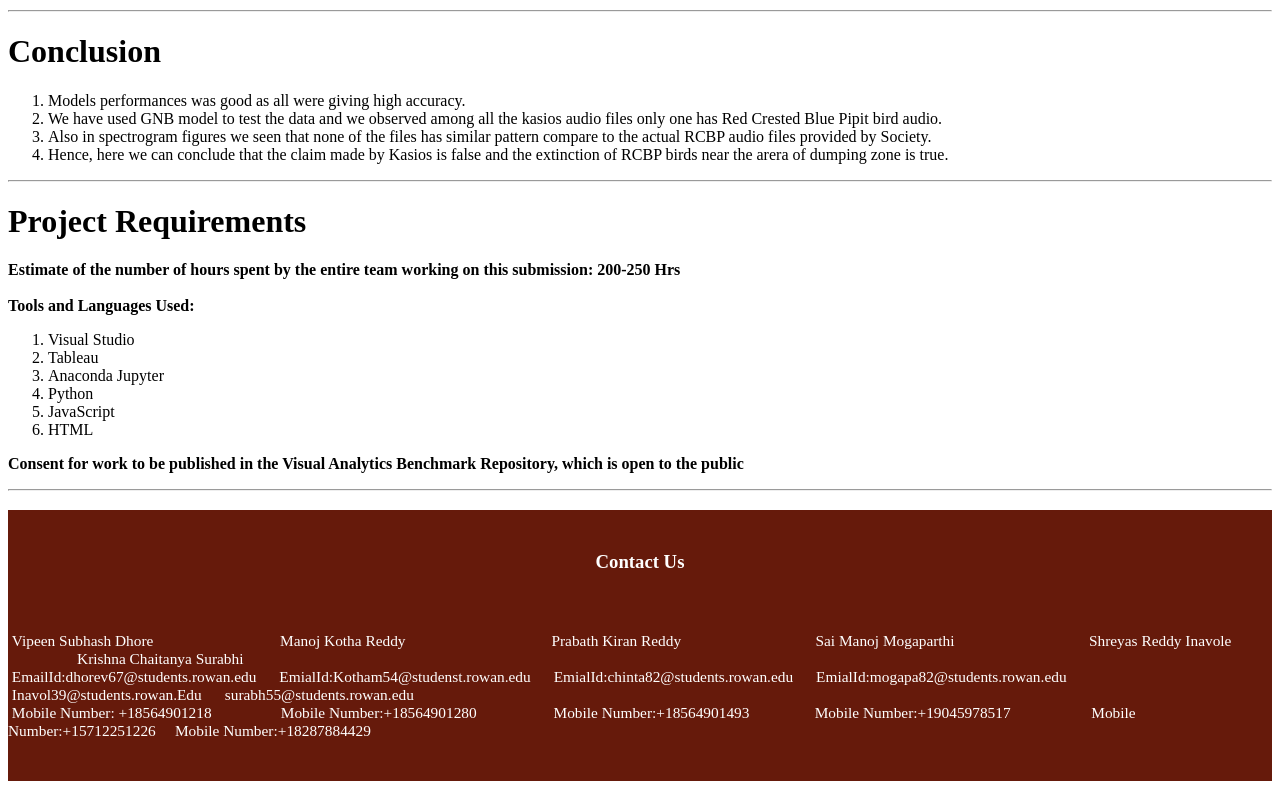
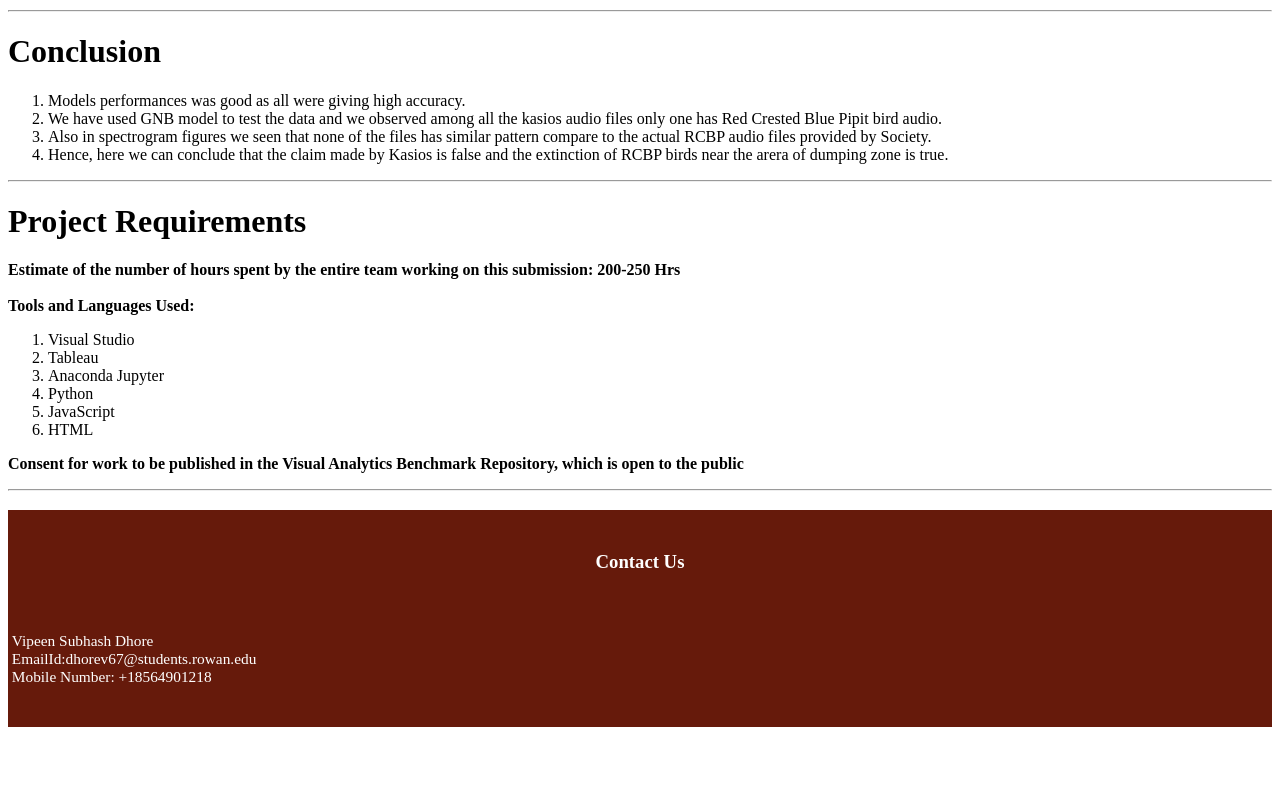
Before and after one commit to dhorev67/VS_22, a plain HTML site: page index.html in a window 1280 px wide. Shown: the part 7556-8356 px from the top of the page. After the commit the page ends 8302 px from the top, so only its background shows below. Drawn offline with Linux system fonts and the light colour scheme; no server answers.

Commit message:
Update index.html

```diff
--- a/index.html
+++ b/index.html
@@ -289,23 +289,8 @@ Below are the results for Kasios audio Files:
   <h3 id="Ct" style="text-align:center;">Contact Us</h3>
   <h3>&nbsp;</h3>
 	<h3 style="text-align: Left; font-weight: lighter;font-size: 96%;">&nbsp;Vipeen Subhash Dhore
-    &emsp;&emsp;&emsp;&emsp;&emsp;&emsp;&emsp;&nbsp;&nbsp;&nbsp;  Manoj Kotha Reddy
-      &emsp;&emsp;&emsp;&emsp;&emsp;&emsp;&emsp;&emsp;&emsp;&nbsp;Prabath Kiran Reddy
-      &emsp;&emsp;&emsp;&emsp;&emsp;&emsp;&emsp;&nbsp;&nbsp;&emsp;Sai Manoj Mogaparthi
-      &emsp;&emsp;&emsp;&emsp;&emsp;&emsp;&emsp;&nbsp;&nbsp;&emsp;Shreyas Reddy Inavole
-      &emsp;&emsp;&emsp;&emsp;&nbsp;&nbsp;Krishna Chaitanya Surabhi
         <br>&nbsp;EmailId:dhorev67@students.rowan.edu
-      &emsp;&nbsp;EmialId:Kotham54@studenst.rowan.edu
-      &emsp;&nbsp;EmialId:chinta82@students.rowan.edu
-      &emsp;&nbsp;EmialId:mogapa82@students.rowan.edu
-      &emsp;&nbsp;Inavol39@students.rowan.Edu
-      &emsp;&nbsp;surabh55@students.rowan.edu
         <br>&nbsp;Mobile Number: +18564901218
-      &emsp;&emsp;&emsp;&emsp;&nbsp;Mobile Number:+18564901280
-      &emsp;&emsp;&emsp;&emsp;&nbsp;&nbsp;&nbsp;Mobile Number:+18564901493
-      &emsp;&emsp;&emsp;&emsp;Mobile Number:+19045978517
-      &emsp;&emsp;&emsp;&emsp;&emsp;Mobile Number:+15712251226
-      &emsp;Mobile Number:+18287884429</h3>
       <h3>&nbsp;</h3>
 
 </footer>
```
